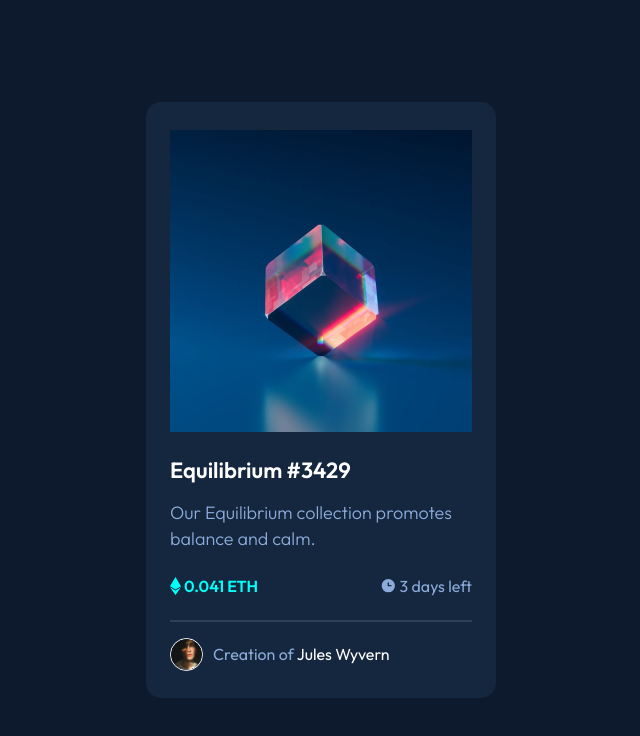
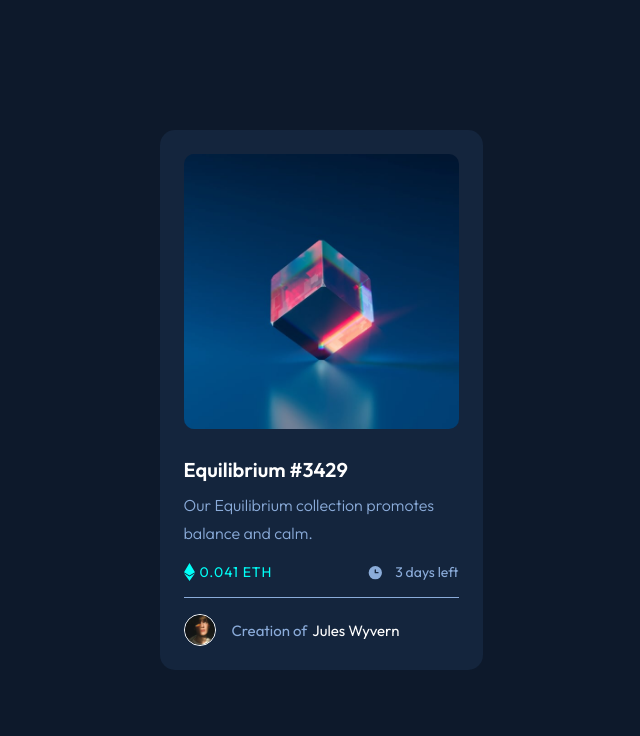
Before and after one commit to irakli9909/nft-preview-card-component, a plain HTML site: page index.html in a window 1280 px wide. Shown: the whole page, without its empty margins (319-959 px from the left). Drawn offline with Linux system fonts and the light colour scheme.

Commit message:
finish this homework

```diff
--- a/index.html
+++ b/index.html
@@ -4,7 +4,13 @@
     <meta charset="UTF-8" />
     <meta name="viewport" content="width=device-width, initial-scale=1.0" />
     <!-- displays site properly based on user's device -->
-
+    <link rel="preconnect" href="https://fonts.googleapis.com" />
+    <link rel="preconnect" href="https://fonts.gstatic.com" crossorigin />
+    <link
+      href="https://fonts.googleapis.com/css2?family=Outfit:wght@300;400;600&display=swap"
+      rel="stylesheet"
+    />
+    <link rel="stylesheet" href="style.css" />
     <link
       rel="icon"
       type="image/png"
@@ -12,44 +18,35 @@
       href="./images/favicon-32x32.png"
     />
 
-    <title>Frontend Mentor | NFT preview card component</title>
-
-    <!-- Feel free to remove these styles or customise in your own stylesheet 👍 -->
-    <style>
-      .attribution {
-        font-size: 11px;
-        text-align: center;
-      }
-      .attribution a {
-        color: hsl(228, 45%, 44%);
-      }
-    </style>
-    <link rel="stylesheet" href="style.css" />
+    <title>NFT preview card component</title>
   </head>
   <body>
-    <main class="card">
-      <img
-        class="main-image"
-        src="./images/image-equilibrium.jpg "
-        alt="equilibrium"
-      />
-      <h1>Equilibrium #3429</h1>
-      <p>Our Equilibrium collection promotes balance and calm.</p>
-      <div class="content-card">
-        <div class="content-left">
-          <img src="./images/icon-ethereum.svg" alt="ethereum" />
-          <span>0.041 ETH</span>
-        </div>
-        <div class="content-right">
-          <img src="./images/icon-clock.svg" alt="clock" />
-          <span>3 days left</span>
+    <div class="card">
+      <div class="image">
+        <img src="images/image-equilibrium.jpg" alt="" class="mainImg" />
+        <div>
+          <img src="images/icon-view.svg" alt="" />
         </div>
       </div>
-      <div class="content-rec"></div>
-      <div class="content-buttom">
-        <img src="./images/image-avatar.png" alt="avatar" />
-        <span>Creation of <a>Jules Wyvern</a> </span>
+      <h3>Equilibrium #3429</h3>
+      <div class="description">
+        Our Equilibrium collection promotes balance and calm.
       </div>
-    </main>
+      <div class="price-days">
+        <div class="price">
+          <img src="images/icon-ethereum.svg" alt="" />
+          0.041 ETH
+        </div>
+        <div class="days">
+          <img src="images/icon-clock.svg" alt="" />
+          3 days left
+        </div>
+      </div>
+      <div class="creator">
+        <img src="images/image-avatar.png" alt="" width="30px" class="avatar" />
+
+        Creation of <span>Jules Wyvern</span>
+      </div>
+    </div>
   </body>
 </html>
--- a/style.css
+++ b/style.css
@@ -1,153 +1,137 @@
-@import url("https://fonts.googleapis.com/css2?family=Outfit:wght@300;400;600&display=swap");
-
-:root {
-  --white: hsl(0, 0%, 100%);
-  --soft-blue: hsl(215, 51%, 70%);
-  --cyan: hsl(178, 100%, 50%);
-
-  --very-dark-blue-mainBG: hsl(217, 54%, 11%);
-  --very-dark-blue-cardBG: hsl(216, 50%, 16%);
-  --very-dark-blue-line: hsl(215, 32%, 27%);
-}
-
 * {
+  padding: 0;
   margin: 0;
-  padding: 0;
-  box-sizing: border-box;
 }
 
 body {
-  display: flex;
+  background-color: hsl(217, 54%, 11%);
   width: 100%;
   height: 100vh;
-  background: #0d192c;
+  color: white;
+  display: flex;
   justify-content: center;
-  flex-direction: column;
   align-items: center;
+  font-family: "Outfit", sans-serif;
 }
 
 .card {
-  display: flex;
-  justify-content: center;
-  flex-direction: column;
-  background-color: #15263f;
-  height: 596px;
-  width: 350px;
+  background-color: hsl(216, 50%, 16%);
   border-radius: 15px;
-  padding: 24px;
+  width: 275px;
+  padding: 1.5rem;
 }
 
-.main-image:
-
-.main-image {
-  height: 302px;
-  width: 302px;
-  border-radius: 8px;
-}
-h1 {
-  height: 28px;
-  width: 302px;
-  left: 24px;
-  top: 350px;
-  color: #ffffff;
-  font-family: "Outfit";
-  font-style: normal;
-  font-weight: 600;
-  font-size: 22px;
-  line-height: 28px;
-  margin-top: 24px;
-}
-p {
-  font-family: "Outfit";
-  font-style: normal;
-  font-weight: 300;
-  font-size: 18px;
-  line-height: 26px;
-  color: #8bacd9;
-  margin-top: 16px;
+.image {
+  position: relative;
 }
 
-.content-card {
+.mainImg {
+  width: 100%;
+  height: 100%;
+  height: auto;
+  border-radius: 10px;
+}
+
+.image div {
+  position: absolute;
+  background-color: hsl(178, 100%, 50%, 60%);
+  top: 0;
+  width: 100%;
+  height: 100%;
+  opacity: 0;
+}
+
+.image div:hover {
+  opacity: 1;
+  cursor: pointer;
+  border-radius: 10px;
+}
+
+.image div img {
+  position: absolute;
+  top: 50%;
+  left: 50%;
+  transform: translate(-50%, -50%);
+}
+
+.image .mainImg:hover + .hover-active {
+  display: block;
+}
+
+h3 {
+  margin-top: 1.5rem;
+  font-size: 20px;
+  font-weight: 600;
+}
+
+.description {
+  margin: 0.6rem 0 1rem 0;
+  color: hsl(215, 51%, 70%);
+  line-height: 28px;
+  font-weight: 300;
+}
+
+.price-days {
   display: flex;
   justify-content: space-between;
-  margin-top: 24px;
+  border-bottom: 1px solid hsl(215, 51%, 70%);
+  padding-bottom: 1rem;
+  margin-bottom: 1rem;
 }
 
-.content-left span,
-.content-right span {
-  margin-left: 3px;
+.price {
+  display: flex;
+  align-items: center;
+  color: hsl(178, 100%, 50%);
+  font-size: 14px;
+  letter-spacing: 1px;
 }
 
-.content-buttom span {
-  color: #8bacd9;
-  margin-left: 10px;
-  font-family: 'Outfit';
-font-style: normal;
-font-weight: 400;
-font-size: 16px;
-line-height: 20px;
+.price img {
+  margin-right: 5px;
 }
 
-
-.content-buttom a:hover {
-  text-decoration: underline;
+.days {
+  display: flex;
+  align-items: center;
+  color: hsl(215, 51%, 70%);
+  font-size: 14px;
 }
 
-.content-buttom a {
-  color: #ffffff;
-  cursor: pointer;
-  font-family: 'Outfit';
-font-style: normal;
-font-weight: 400;
-font-size: 16px;
-line-height: 20px;
-
+.days img {
+  margin-right: 11px;
 }
 
-.content-left {
-  /* Caption */
-  font-family: "Outfit";
-  font-style: normal;
-  font-weight: 600;
-  font-size: 16px;
-  line-height: 20px;
+.creator {
   display: flex;
-  justify-content: center;
   align-items: center;
-  /* Cyan */
-  color: #00fff8;
+  font-size: 15px;
+  color: hsl(215, 51%, 70%);
 }
 
-.content-right {
-  /* Caption */
-  font-family: "Outfit";
-  display: flex;
-  /* Soft Blue */
-  justify-content: center;
-  align-items: center;
-  color: #8bacd9;
+.avatar {
+  border: 1px solid white;
+  border-radius: 50px;
+  margin-right: 1rem;
 }
 
-.content-buttom img {
-  height: 33px;
-  width: 33px;
-  left: 24px;
-  top: 531px;
-  border-radius: 50%;
-  border: 1px solid white;
+span {
+  color: white;
+  margin-left: 5px;
 }
 
-.content-rec {
-  border: 1px solid #2e405a;
-  margin-top: 24px;
-  margin-bottom: 16px;
+.mainImg,
+h3,
+span {
+  cursor: pointer;
 }
-.content-buttom {
-  font-size: 16px;
-  font-weight: 400;
-  line-height: 20px;
-  letter-spacing: 0px;
-  text-align: left;
-  display: flex;
-  align-items: center;
+
+.card:hover .mainImg {
+  background: linear-gradient(to top, #3204fdba, #9907facc),
+    url(images/image-equilibrium.jpg) no-repeat top center;
 }
+
+h3:hover,
+span:hover {
+  color: hsl(178, 100%, 50%);
+}
```
